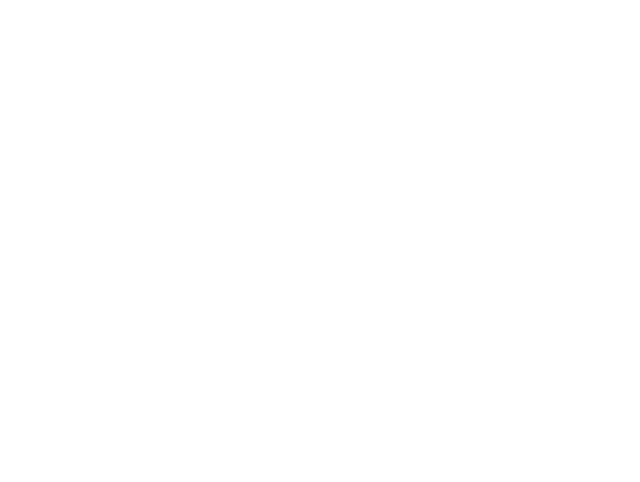
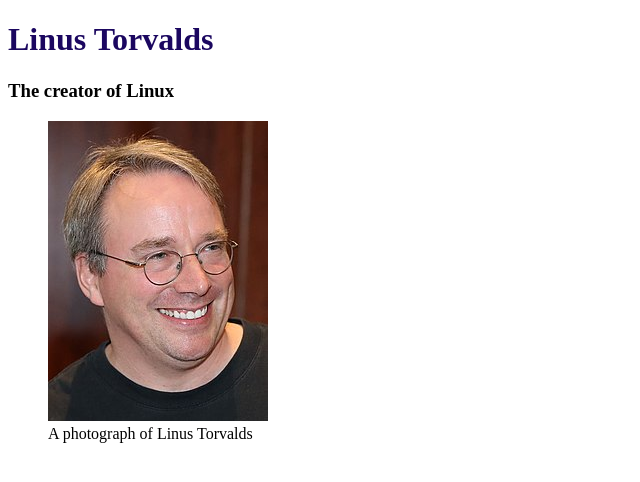
Before and after one commit to tyagiabhinav999/linus-torvalds-tribute-page, a plain HTML site: page index.html in a window 1280 px wide. Shown: the whole page, without its empty margins (0-640 px from the left). Drawn offline with Linux system fonts and the light colour scheme.

Commit message:
header code added

```diff
--- a/index.html
+++ b/index.html
@@ -7,5 +7,14 @@
     <link rel="stylesheet" href="styles.css">
 </head>
 <body>
+    <header>
+        <h1>Linus Torvalds</h1>
+        <h3>The creator of Linux</h3>
+        <figure>
+            <img src="images/linus-torvalds.jpeg" alt="Photograph of Linus Torvalds">
+            <figcaption>A photograph of Linus Torvalds</figcaption>
+        </figure>
+    </header>
+
 </body>
 </html>
--- a/styles.css
+++ b/styles.css
@@ -0,0 +1,8 @@
+:root {
+    --headings-color: #1b0760;
+    --body-color: #918ca4;
+}
+
+header > h1{
+    color: var(--headings-color);
+}
```
